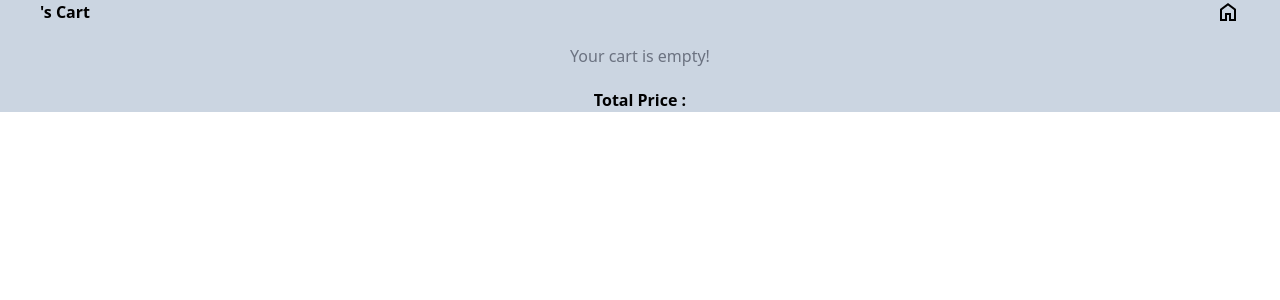
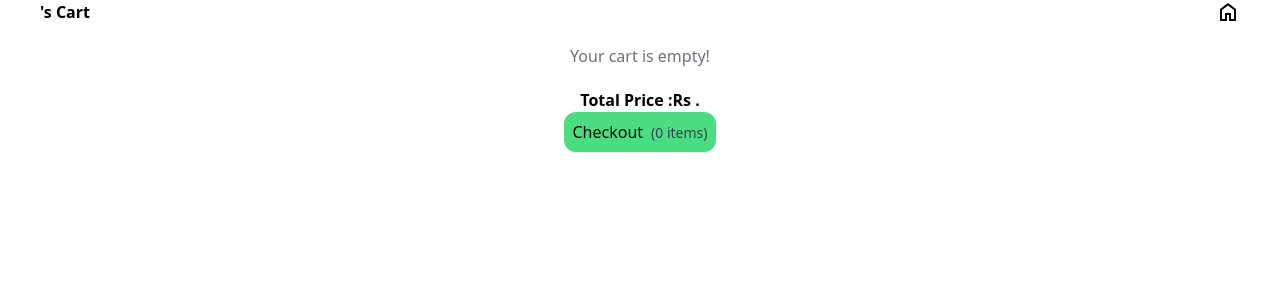
Before and after one commit to shariq-gazdar/ecommerce-app, a React (Vite) app: page /cart in a window 1280 px wide. Shown: the top 300 px of the page. Built offline with nearby package versions, Linux system fonts and the light colour scheme.

Commit message:
........

```diff
--- a/src/App.jsx
+++ b/src/App.jsx
@@ -19,7 +19,7 @@ function App() {
   const [currentUser, setCurrentUser] = useState("");
   return (
     <Router>
-      <div className="bg-gradient-to-b from-slate-300 to-slate-300 text-black">
+      <div className="bg-gradient-to-b from-white to-white text-black">
         <Routes>
           <Route path="/signup" element={<Signup setUser={setUser} />} />
           <Route path="/cart" element={<AddToCart user={currentUser} />} />
--- a/src/components/AddToCart.jsx
+++ b/src/components/AddToCart.jsx
@@ -1,4 +1,4 @@
-import React, { useEffect } from "react";
+import React, { useEffect, useState } from "react";
 import Home from "../assets/home.svg";
 import { Link } from "react-router-dom";
 
@@ -7,9 +7,28 @@ function AddToCart(props) {
   let cartItems = JSON.parse(localStorage.getItem(props.user)) || [];
   const user = props.user;
   let price = [];
+  let total;
+  const [check, setCheck] = useState(false);
+  const numFy = (num) => {
+    let numOnly = num.replace(/[^\d]/g, "");
+    return Number(numOnly);
+  };
   cartItems.forEach((cartItem) => {
-    price = cartItem.price;
+    let num = numFy(cartItem.price);
+    price.push(num);
+    if (price.length > 0) {
+      total = price.reduce((a, b) => a + b, 0);
+    }
   });
+
+  const checkOut = () => {
+    let checkOutBox = document.querySelector("#checkOut");
+    if (check) {
+      checkOutBox.classList.remove("invisible");
+      checkOutBox.classList.add("visible");
+      setCheck(!check);
+    }
+  };
 
   return (
     <div>
@@ -35,7 +54,28 @@ function AddToCart(props) {
           <h2 className="text-center text-gray-500">Your cart is empty!</h2>
         )}
       </div>
-      <h1 className="text-center font-bold">Total Price :{price[5]}</h1>
+      <h1 className="text-center font-bold">
+        Total Price :Rs .<span className="text-red-600">{total}</span>
+      </h1>
+
+      <div className=" text-center w-fit bg-green-400 mx-auto p-2 rounded-xl cursor-pointer hover:bg-green-500 ">
+        Checkout
+        <span className="ml-2 text-sm font-medium text-gray-700">
+          ({cartItems.length} items)
+        </span>
+      </div>
+      <div
+        id="checkOut"
+        className="fixed top-10 w-full flex justify-center invisible"
+        onClick={checkOut}
+      >
+        <span className="flex flex-col justify-center items-center border border-black p-4 w-fit bg-green-800">
+          <h1>Proceed To Checkout</h1>
+          <h1>{cartItems.length} Items</h1>
+          <h2>{total}</h2>
+          <button>Done</button>
+        </span>
+      </div>
     </div>
   );
 }
```
